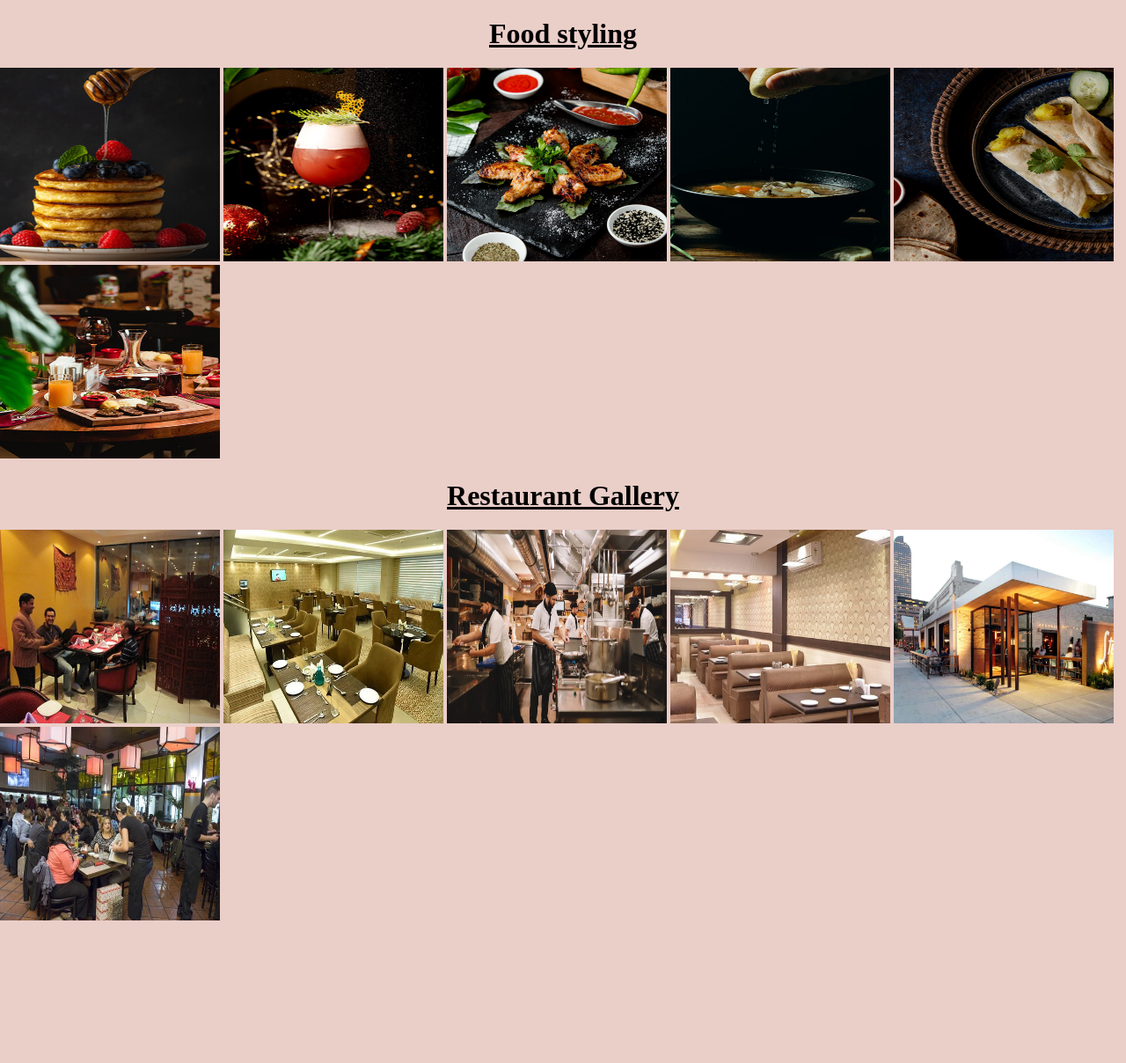
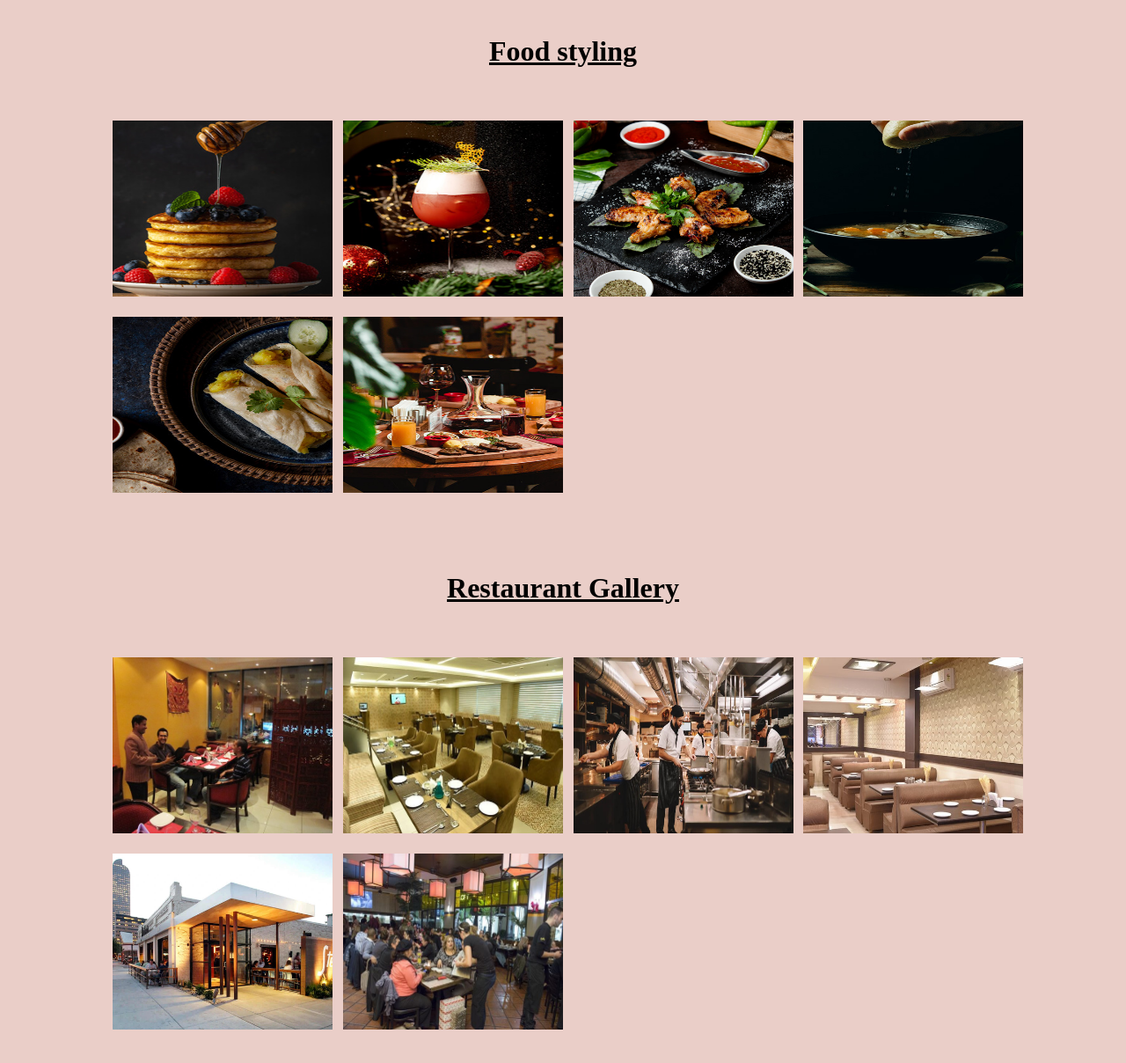
Before and after one commit to DRishitha/GoFood-website, a plain HTML site: page visit.html in a window 1280 px wide. Shown: the whole page at 88% size. Before the commit the page ends 1050 px from the top, so only its background shows below. Drawn offline with Linux system fonts and the light colour scheme.

Commit message:
Update visit.css

```diff
--- a/visit.css
+++ b/visit.css
@@ -9,16 +9,35 @@
     position: relative;
 }
 h1{
-    padding: 20px;
+    padding-top: 40px;
     text-align: center;
 }
 
-img.ig{
-    height: 220px;
+.img{
+    width: 80%;
+    margin: 60px auto 50px;
+    display: grid;
+    grid-template-columns: repeat(auto-fit, minmax(235px, 1fr));
+    grid-gap: 23px;
+}
+
+.img2{
+    width: 80%;
+    margin: 60px auto 50px;
+    display: grid;
+    grid-template-columns: repeat(auto-fit, minmax(235px, 1fr));
+    grid-gap: 23px;
 }
 
 img{
-    height: 220px;
+    height: 200px;
     width: 250px;
     display: inline;
+    cursor: pointer
 }
+
+img:hover{
+    transform: scale(0.9) rotate(-15deg);
+    border-radius: 20px;
+    box-shadow: 0 32px 75px rgba(68, 77, 136, 0.2);
+}
```
